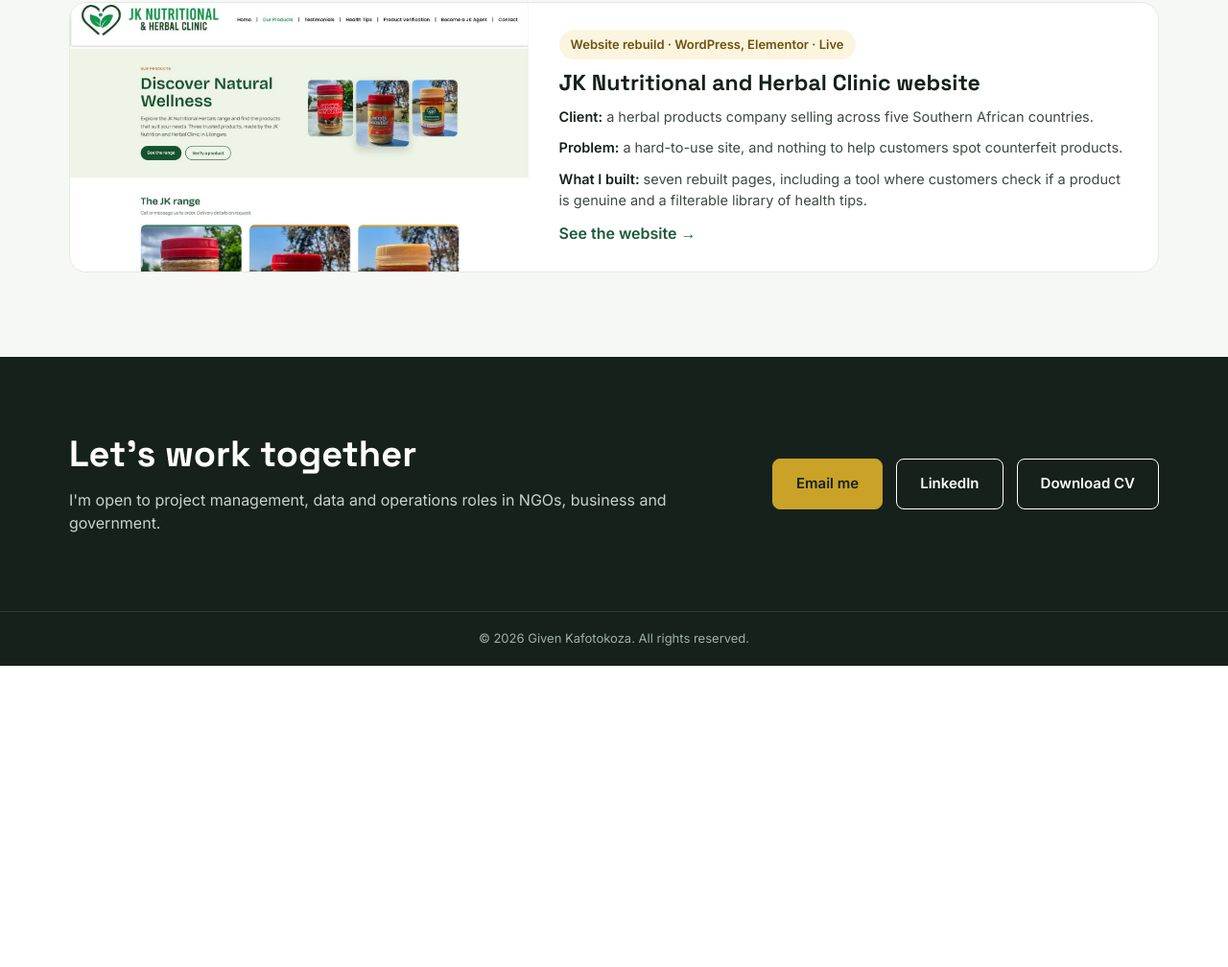
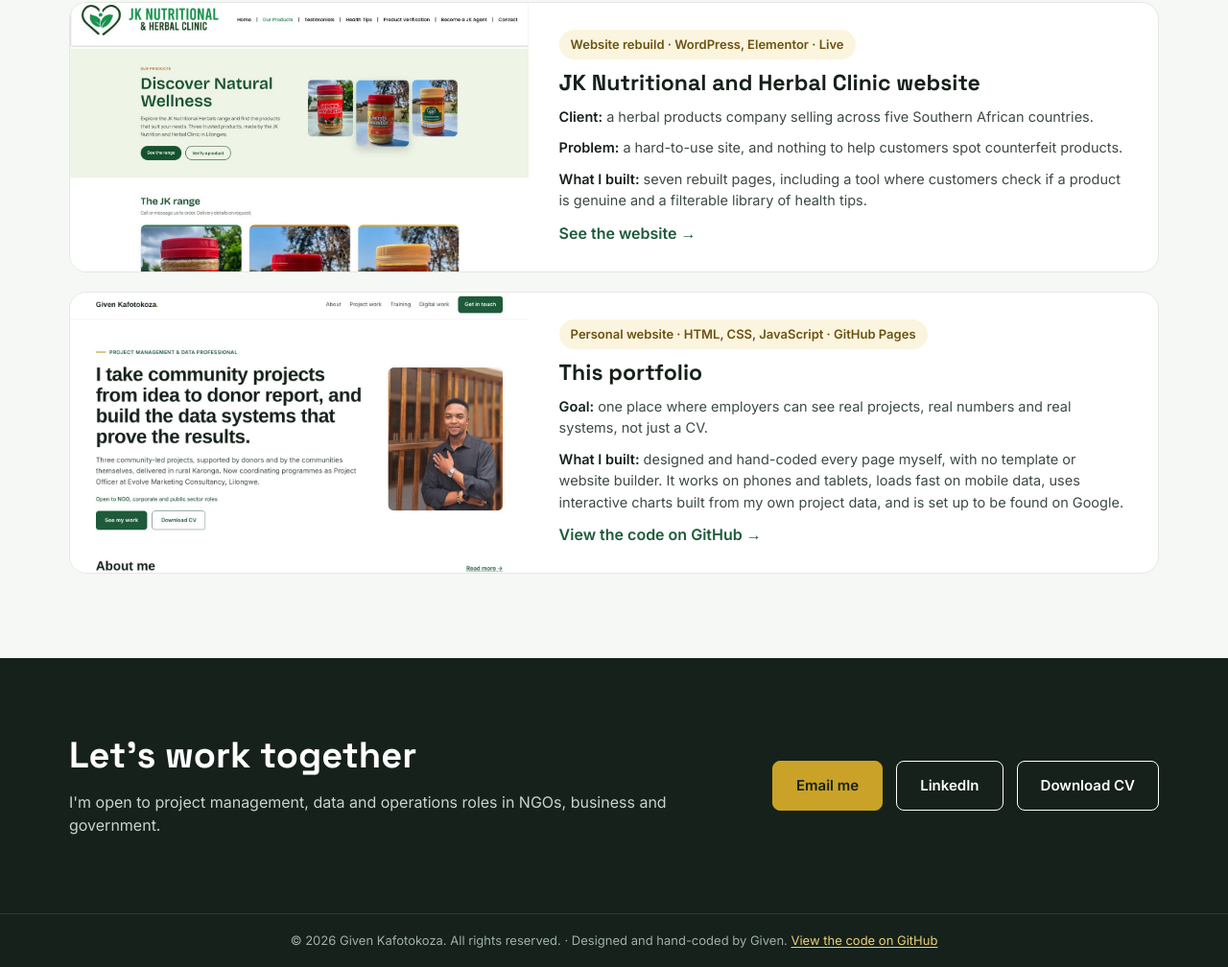
Before and after one commit to kafotokozagiven-svg/kafotokozagiven-svg.github.io, a plain HTML site: page index.html in a window 1280 px wide. Shown: the part 5091-6099 px from the top of the page at 96% size. Before the commit the page ends 5785 px from the top, so only its background shows below. Drawn offline with Linux system fonts and the light colour scheme.

Commit message:
Built-by credit and photo transitions

```diff
--- a/index.html
+++ b/index.html
@@ -195,9 +195,8 @@
         <h2>Business systems and websites built for real organisations</h2>
         <p class="body">I don't just use data tools. I build the systems organisations run on.</p>
       </div>
-      <!-- When the CorpsAfrica impact dashboard is ready, add a third card here -->
       <a href="/evolve-ebs" class="case" style="background: #fff;">
-        <figure class="photo"><img loading="lazy" src="images/ebs-dashboard.jpg" alt="Evolve Business Suite dashboard" onerror="this.remove()"><figcaption>Add screenshot: images/ebs-dashboard.jpg</figcaption></figure>
+        <figure class="photo"><img loading="lazy" src="images/ebs-dashboard.jpg" alt="Evolve Business Suite dashboard" onerror="this.remove()"></figure>
         <div class="case-body">
           <span class="tag">Integrated CRM and ERP · HTML, JavaScript, Supabase</span>
           <h3>Evolve Business Suite</h3>
@@ -207,8 +206,8 @@
           <span class="case-link">See the system →</span>
         </div>
       </a>
-      <a href="/jk" class="case" style="background: #fff; margin-bottom: 0;">
-        <figure class="photo"><img loading="lazy" src="images/jk-home.jpg" alt="JK Nutritional and Herbal Clinic website" onerror="this.remove()"><figcaption>Add screenshot: images/jk-home.jpg</figcaption></figure>
+      <a href="/jk" class="case" style="background: #fff;">
+        <figure class="photo"><img loading="lazy" src="images/jk-home.jpg" alt="JK Nutritional and Herbal Clinic website" onerror="this.remove()"></figure>
         <div class="case-body">
           <span class="tag">Website rebuild · WordPress, Elementor · Live</span>
           <h3>JK Nutritional and Herbal Clinic website</h3>
@@ -216,6 +215,16 @@
           <p><strong>Problem:</strong> a hard-to-use site, and nothing to help customers spot counterfeit products.</p>
           <p><strong>What I built:</strong> seven rebuilt pages, including a tool where customers check if a product is genuine and a filterable library of health tips.</p>
           <span class="case-link">See the website →</span>
+        </div>
+      </a>
+      <a href="https://github.com/kafotokozagiven-svg/kafotokozagiven-svg.github.io" class="case" style="background: #fff; margin-bottom: 0;" target="_blank" rel="noopener">
+        <figure class="photo"><img loading="lazy" src="images/portfolio-home.jpg" alt="The home page of this portfolio website"></figure>
+        <div class="case-body">
+          <span class="tag">Personal website · HTML, CSS, JavaScript · GitHub Pages</span>
+          <h3>This portfolio</h3>
+          <p><strong>Goal:</strong> one place where employers can see real projects, real numbers and real systems, not just a CV.</p>
+          <p><strong>What I built:</strong> designed and hand-coded every page myself, with no template or website builder. It works on phones and tablets, loads fast on mobile data, uses interactive charts built from my own project data, and is set up to be found on Google.</p>
+          <span class="case-link">View the code on GitHub →</span>
         </div>
       </a>
     </div>
@@ -238,7 +247,7 @@
       <a href="cv.pdf" class="btn btn-outline" target="_blank" rel="noopener">Download CV</a>
     </div>
   </div>
-  <p class="copy">© 2026 Given Kafotokoza. All rights reserved.</p>
+  <p class="copy">© 2026 Given Kafotokoza. All rights reserved. · Designed and hand-coded by Given. <a href="https://github.com/kafotokozagiven-svg/kafotokozagiven-svg.github.io" target="_blank" rel="noopener">View the code on GitHub</a></p>
 </footer>
 
 <script src="nav.js"></script>
--- a/styles.css
+++ b/styles.css
@@ -313,3 +313,5 @@ td.why { color: var(--text); }
   .reveal-on .reveal { opacity: 0; transform: translateY(14px); transition: opacity .6s ease-out, transform .6s ease-out; }
   .reveal-on .reveal.in { opacity: 1; transform: none; }
 }
+.footer .copy a { color: #E9CF7A; text-decoration: underline; text-underline-offset: 2px; }
+.footer .copy a:hover { color: #fff; }
```
Also changed, not shown: about.html (+1 -1 lines), evolve-ebs.html (+1 -1 lines), goat.html (+1 -1 lines), ighembe.html (+1 -1 lines), jk.html (+1 -1 lines), poultry.html (+1 -1 lines), training.html (+1 -1 lines), images/portfolio-home.jpg (added).
